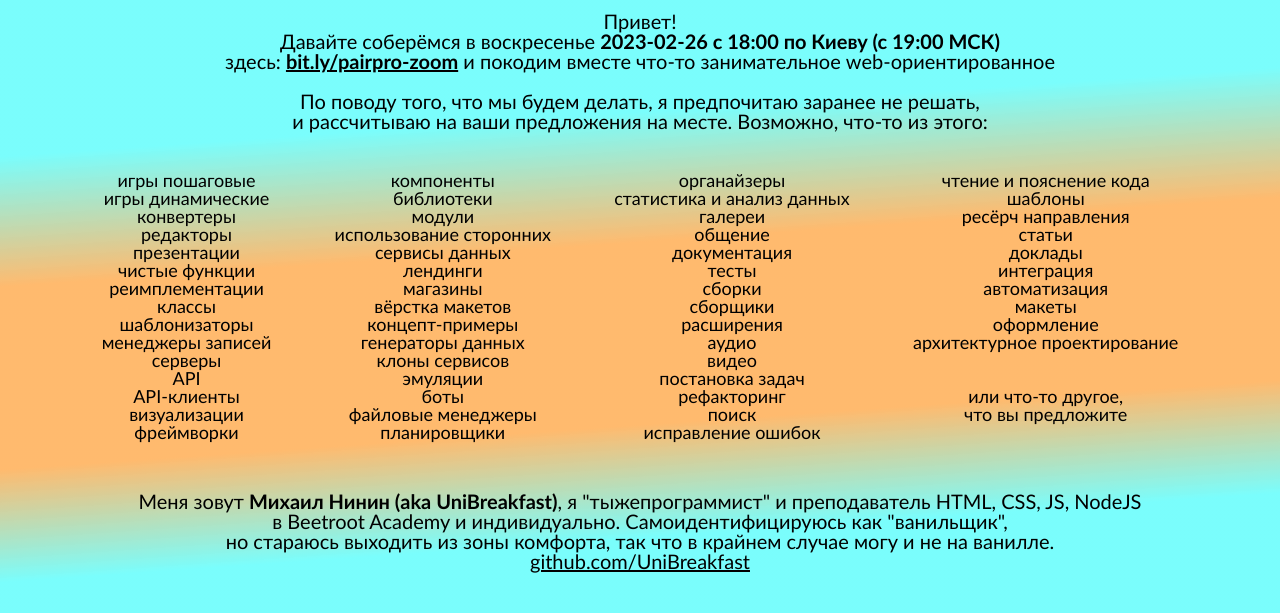
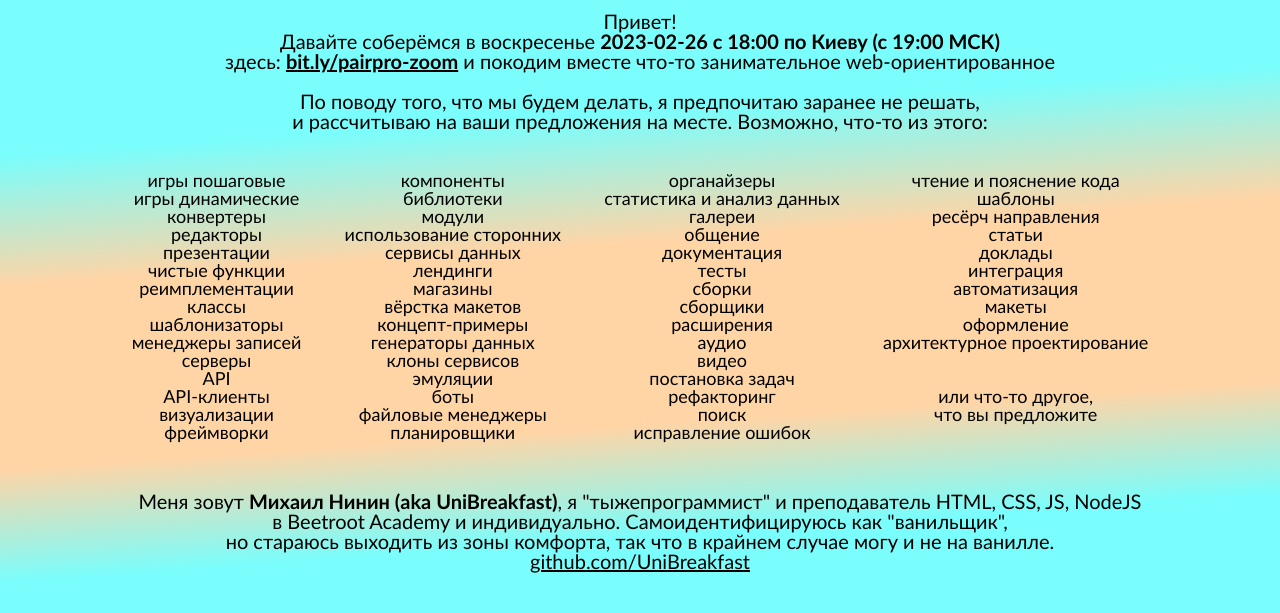
Before and after one commit to UniBreakfast/posters-invitations-proclamations, a plain HTML site: page js-improv-stream-invitation/index.html in a window 1280 px wide. Shown: the part 139-752 px from the top of the page. Drawn offline with Linux system fonts and the light colour scheme.

Commit message:
tweak bg

```diff
--- a/js-improv-stream-invitation/style.css
+++ b/js-improv-stream-invitation/style.css
@@ -1,5 +1,7 @@
 body {
-  background: linear-gradient(176deg, #00fcfa85 34%, #ff860091 49%, #ff860091 70%, #00fcfa85 83%);
+  background: linear-gradient(176deg, #00fcfa85 34%, #ff860059 49%, #ff860059 70%, #00fcfa85 83%);
+  max-width: 1200px;
+  margin: 0 auto;
 }
 
 ul {
```
